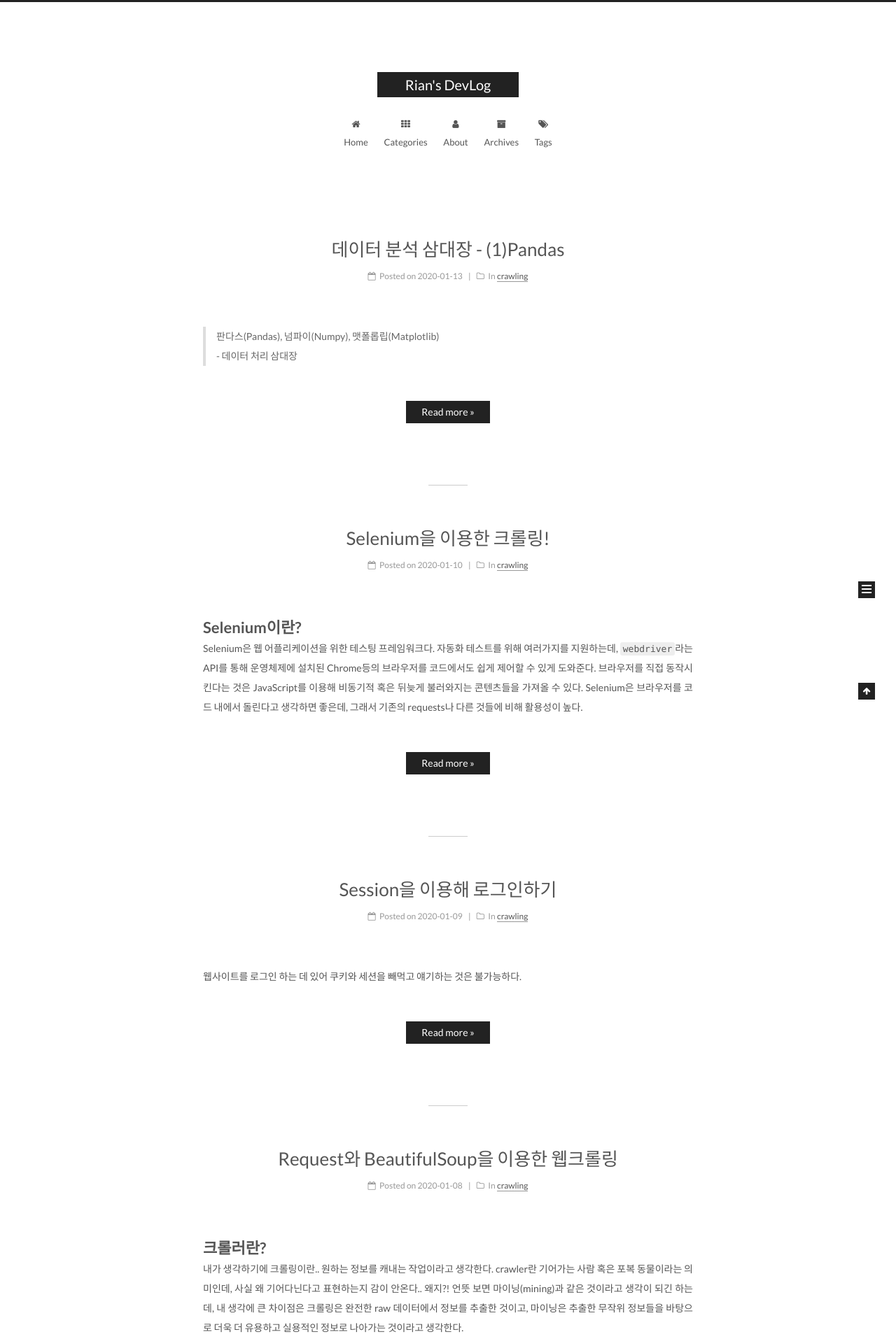
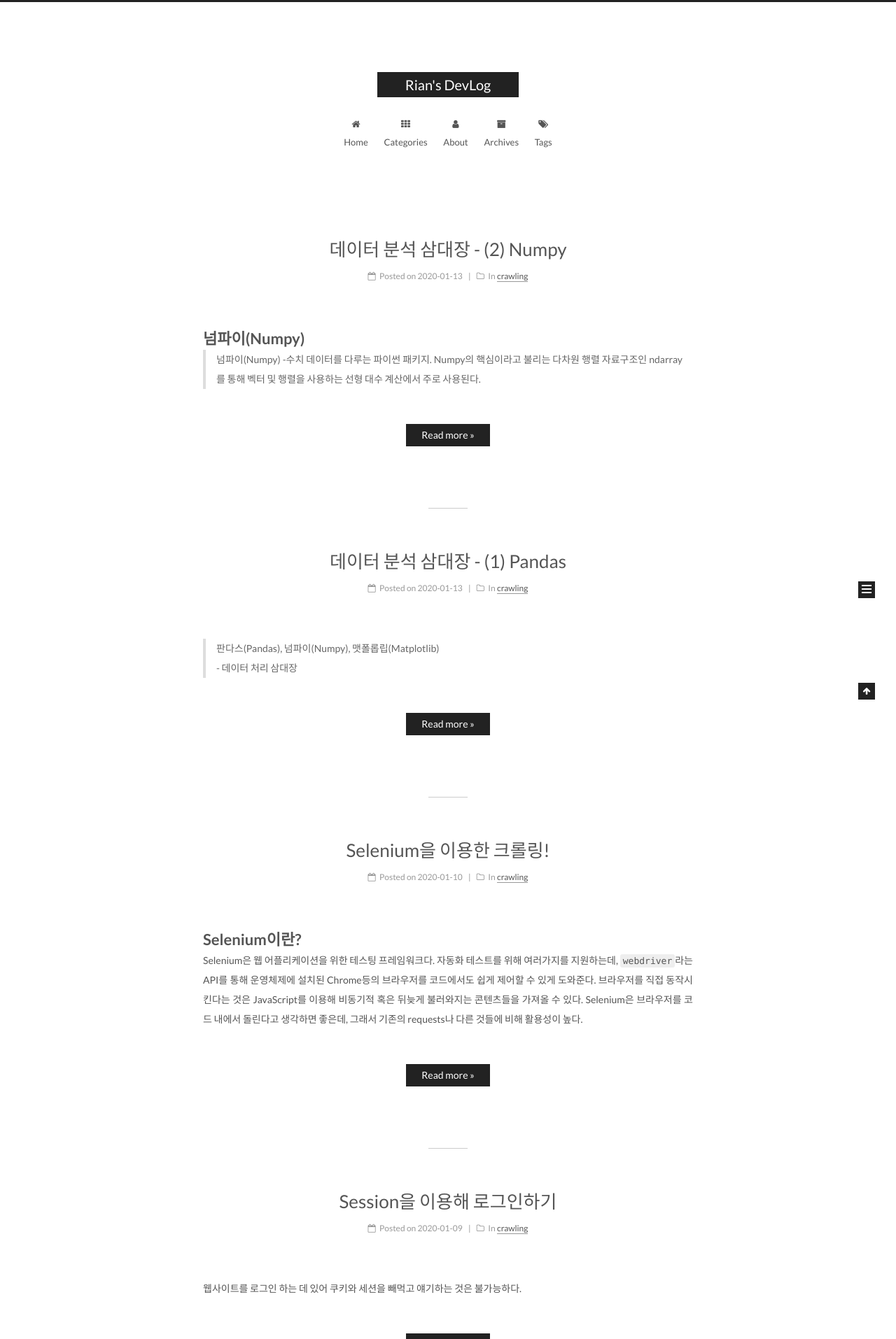
Before and after one commit to jiyeoon/jiyeoon.github.io, a Jekyll site: the page built from index.html, in a window 1280 px wide. Shown: the top 1914 px of the page at 70% size. Built offline with Jekyll 4.4.1, drawn with Linux system fonts in a browser that asks for light colours; the list of posts is cut into pages by our own code; some of the changed lines change nothing that is shown.

Commit message:
add numpy post

````diff
--- /dev/null
+++ b/_posts/crawling/2020-01-13-numpy.md
@@ -0,0 +1,153 @@
+---
+layout: post
+title: "데이터 분석 삼대장 - (2) Numpy"
+date: 2020-01-13 15:00
+category: crawling
+---
+
+# 넘파이(Numpy)
+> 넘파이(Numpy) -수치 데이터를 다루는 파이썬 패키지.
+Numpy의 핵심이라고 불리는 다차원 행렬 자료구조인 ndarray를 통해 벡터 및 행렬을 사용하는 선형 대수 계산에서 주로 사용된다.
+
+Numpy는 편의성 뿐만아니라 속도면에서도 순수 파이썬에 비해 압도적으로 빠르다는 장점이 있다.
+
+
+# Numpy 설치하기
+
+아나콘다를 설치했다면 자동적으로 같이 되어있지만, 설치하지 않았다면 아래와 같이 별도로 설치할 수 있다.
+
+```s
+pip install numpy
+```
+
+Numpy의 경우, 주로 np라는 명칭으로 임포트 하는 것이 관례이다.
+```python
+import numpy as np
+```
+
+# Numpy의 주요 모듈
+
+Numpy의 주요 모듈은 아래와 같다.
+1. np.array() : 리스트, 튜플, 배열로부터 ndarray를 생성
+2. np.asarray() : 기존 array로부터 ndarray를 생성
+3. np.arange() : range와 비슷
+4. np.linspace(start, end, num) : [start, end] 균일한 간격으로 num개 생성
+5. np.logspace(start, end, num) : [start, end] log scale 간격으로 num개 생성
+
+
+## 1) np.array()
+
+numpy의 핵심은 ndarray라고 할 수 있다. np.array()는 리스트, 튜플, 배열로부터 ndarray를 생성한다. 또한 인덱스가 항상 0으로 시작한다는 특징을 가지고 있다.
+
+우선 파이썬 자료구조 중 하나인 리스트를 가지고 1차원 배열을 생성해보도록 하자.
+
+```python
+a = np.array([1, 2, 3, 4, 5])
+print(type(a))
+print(a)
+```
+
+```s
+<type 'numpy.ndarray'>
+array([1, 2, 3, 4, 5])
+```
+
+타입이 numpy.ndarray라고 나오고 있으며, 배열로 생성되었음을 알 수 있다. 2차원 배열도 리스트 안에 리스트를 넣는 방식으로 생성하면 된다.
+
+```python
+b = np.array([10, 20, 30], [60, 70, 80])
+print(b)
+```
+
+```s
+array([10, 20, 30],
+    [60, 70, 80])
+```
+
+2차원 배열이 생성되었음을 알 수 있다. 행렬의 차원 및 크기를 ndim 속성과 shape 속성으로 출력할 수 있다.
+
+```python
+print(b.ndim) #차원 출력
+print(b.shape) #크기 출력
+```
+
+```s
+2
+(2, 3)
+```
+
+위의 결과는 각각 2차원이며 2x3 행렬임을 보여준다. 가령 앞서 만들었던 1차원 배열 a에 대해서 차원 및 크기를 출력하면 아래와 같다.
+
+```
+1
+(5, )
+```
+
+각각 1차원과 크기 5의 배열임을 보여준다.
+
+## (2) ndarray의 초기화
+위에서는 리스트를 가지고 ndarray를 생성했지만 ndarray를 만드는 다양항 방법이 존재한다. `zeros()`는 해당 배열에 모두 0을 삽입하고 `ones()`는 모두 1을 삽입한다. `full()`은 배열에 사용자가 지정한 값을 넣는데 사용하고, `eye()`는 대각선으로는 1이고 나머지는 0인 2차원 배열을 생성한다.
+
+```python
+a = np.zeros((2, 3)) # 모든 값이 0인 2x3 배열 생성
+print(a)
+```
+
+```
+[[0. 0. 0.]
+ [0. 0. 0.]]
+```
+
+```python
+a = np.ones((2, 3)) #모든 값이 1인 2x3 배열 생성
+print(a)
+```
+
+```
+[[1. 1. 1]
+ [1. 1. 1]]
+```
+
+```python
+a = np.full((2, 2), 7) #모든 값이 특정 상수인 배열 생성. 이 경우에는 7
+print(a)
+```
+
+```
+[[7 7]
+ [7 7]]
+```
+
+```python
+a = np.eye(3)
+print(a)
+```
+
+```
+[[1. 0. 0.]
+ [0. 1. 0.]
+ [0. 0. 1.]]
+```
+
+```python
+a = np.random.random((2, 2)) #임의의 값으로 채워진 배열 생성
+print(a)
+```
+
+## (3) np.arrange()
+np.arrange()는 지정해준 범위에 대해서 배열을 생성한다. np.array()의 범위 지정 방법은 아래와 같다.
+
+`numpy.arrange(start, stop, step, dtype)`
+
+```python
+a = np.arrange(10) #0, ..., n-1까지 범위의 지정
+print(a)
+
+b = np.arrange(1, 10, 2) #1부터 9까지 +2씩 적용되는 범위
+print(b)
+```
+
+```s
+[0 1 2 3 4 5 6 7 8 9]
+[1 3 5 7 9]
+```
--- a/_posts/crawling/2020-01-13-pandas.md
+++ b/_posts/crawling/2020-01-13-pandas.md
@@ -1,6 +1,6 @@
 ---
 layout: post
-title: "데이터 분석 삼대장 - (1)Pandas"
+title: "데이터 분석 삼대장 - (1) Pandas"
 date: 2020-01-13 11:00
 category: crawling
 ---
@@ -223,4 +223,10 @@ print(df)
 
 자동으로 인덱스가 부여된다.
 
-ㅎㅅㅎ 끗~
+
+
+
+
+
+
+그 외에도 이것저것 정말 유용하게 잘 사용되는 판다스~~ 판다스를 더욱 유용하게 사용하기 위해 같이 넘파이와 맷플롯립과 함께 더 알아보자~
````
